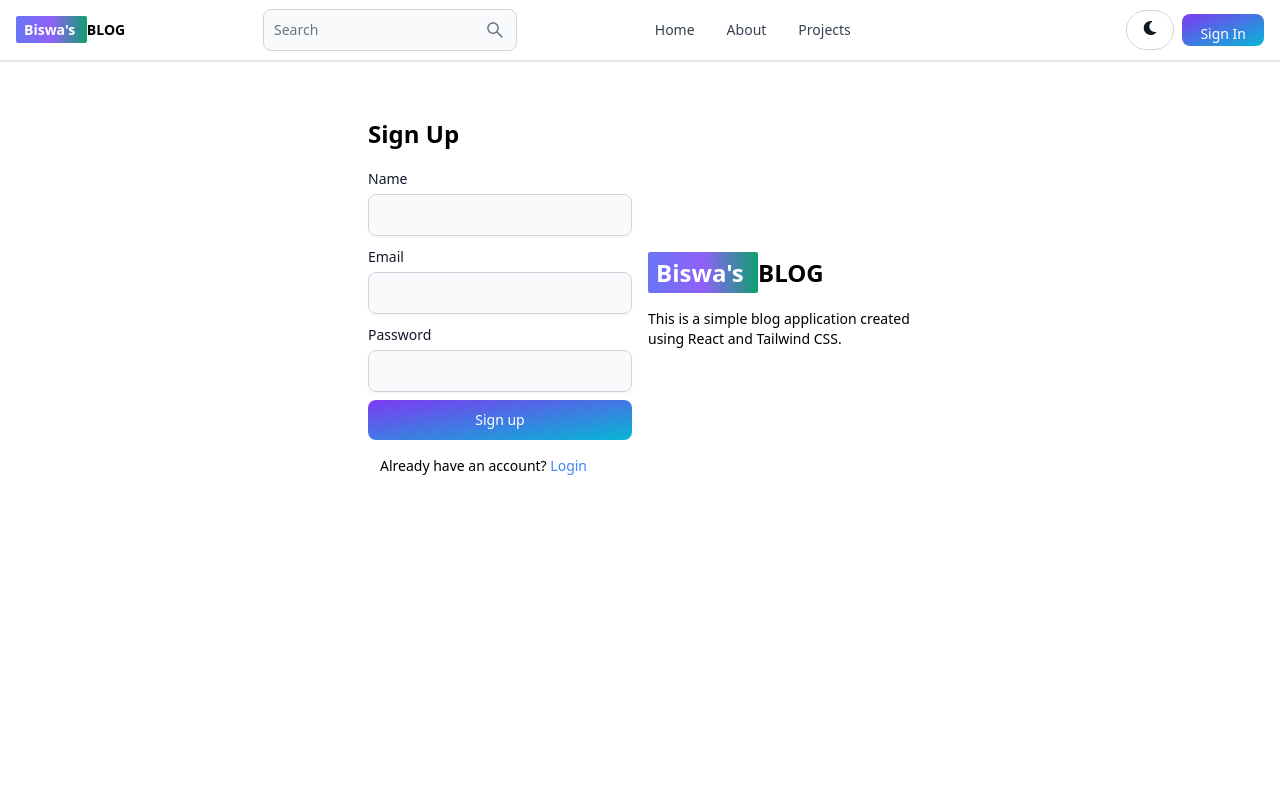
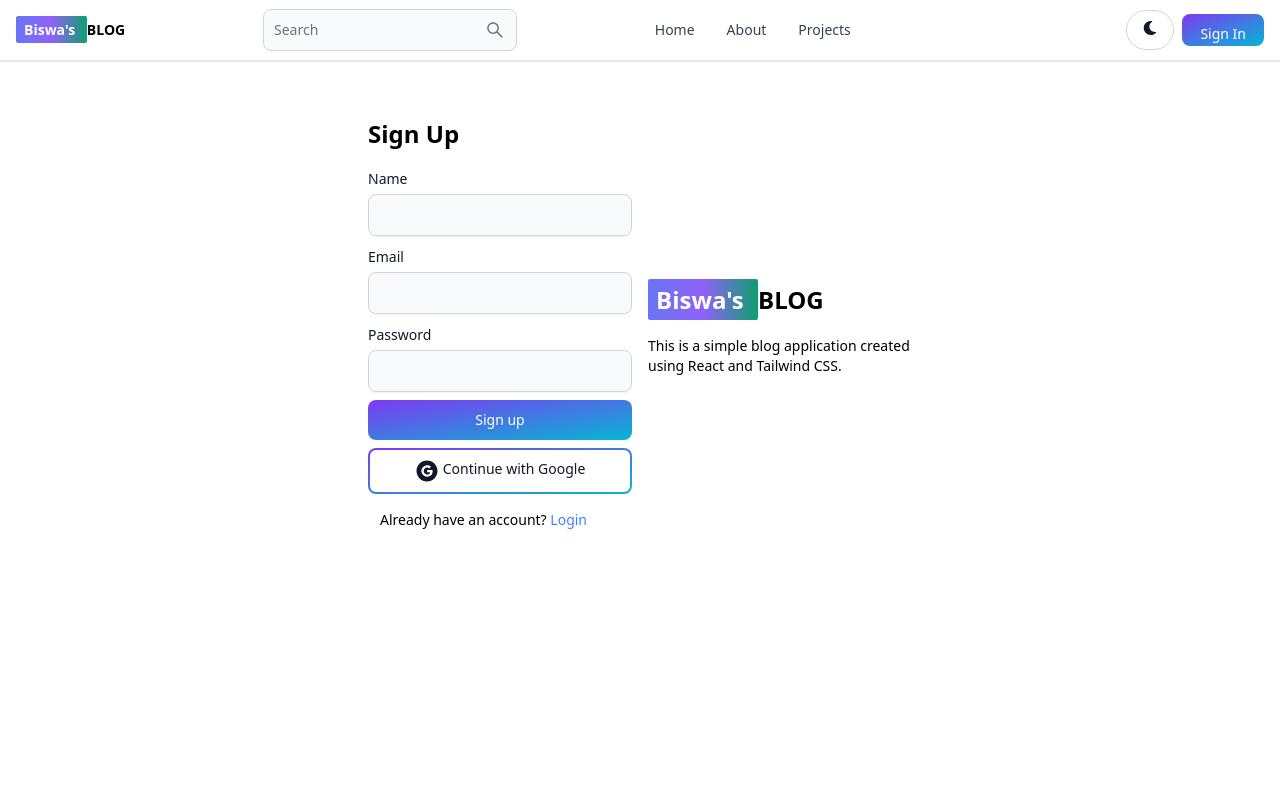
Before and after one commit to lipu0052/MyBlog, a React (Vite) app in the folder client/: page /signup in a window 1280 px wide. Shown: the top 800 px of the page. Built offline with nearby package versions, Linux system fonts and the light colour scheme.

Commit message:
google auth

```diff
--- a/client/package.json
+++ b/client/package.json
@@ -10,10 +10,13 @@
     "preview": "vite preview"
   },
   "dependencies": {
+    "@reduxjs/toolkit": "^2.2.3",
+    "firebase": "^10.10.0",
     "flowbite-react": "^0.7.5",
     "react": "^18.2.0",
     "react-dom": "^18.2.0",
     "react-icons": "^5.0.1",
+    "react-redux": "^9.1.0",
     "react-router-dom": "^6.22.3",
     "vite": "^5.2.7"
   },
--- /dev/null
+++ b/client/src/components/GoogleAuth.jsx
@@ -0,0 +1,36 @@
+import React from "react";
+import { Button } from "flowbite-react";
+import { AiFillGoogleCircle } from "react-icons/ai";
+import { signInWithPopup, GoogleAuthProvider, getAuth } from "firebase/auth";
+import { app } from "../firebase"; // Ensure you import your initialized Firebase app
+
+const GoogleAuth = () => {
+  const auth = getAuth(app);
+
+  const handleGoogleAuth = async () => {
+    const provider = new GoogleAuthProvider();
+    provider.setCustomParameters({ prompt: "select_account" });
+    try {
+      const result = await signInWithPopup(auth, provider);
+      console.log(result);
+      // Handle successful authentication
+    } catch (error) {
+      console.error("Google authentication failed:", error);
+      // Handle authentication failure
+    }
+  };
+
+  return (
+    <Button
+      gradientDuoTone="purpleToBlue"
+      outline
+      className="mt-2 w-full"
+      onClick={handleGoogleAuth}
+    >
+      <AiFillGoogleCircle className="w-6 h-6 mr-1" />
+      Continue with Google
+    </Button>
+  );
+};
+
+export default GoogleAuth;
--- a/client/src/components/SignUp.jsx
+++ b/client/src/components/SignUp.jsx
@@ -1,6 +1,7 @@
 import React, { useState } from "react";
 import { Link, useNavigate } from "react-router-dom";
 import { TextInput, Label, Button, Alert, Spinner } from "flowbite-react";
+import GoogleAuth from "./GoogleAuth";
 
 const SignUp = () => {
   const navigate = useNavigate();
@@ -103,6 +104,7 @@ const SignUp = () => {
                   "Sign up"
                 )}
               </Button>
+              <GoogleAuth />
             </div>
           </form>
           <p className="text-black-600  text-sm m-3">
--- a/client/src/components/Signin.jsx
+++ b/client/src/components/Signin.jsx
@@ -1,6 +1,7 @@
 import React, { useState } from "react";
 import { Link, useNavigate } from "react-router-dom";
 import { TextInput, Label, Button, Alert, Spinner } from "flowbite-react";
+import GoogleAuth from "./GoogleAuth";
 
 const Signin = () => {
   const navigate = useNavigate();
@@ -95,6 +96,7 @@ const Signin = () => {
                 )}
               </Button>
             </div>
+            <GoogleAuth />
           </form>
           <p className="text-black-600  text-sm m-3">
             Don't have an account?{" "}
--- /dev/null
+++ b/client/src/firebase.js
@@ -0,0 +1,17 @@
+// Import the functions you need from the SDKs you need
+import { initializeApp } from "firebase/app";
+// TODO: Add SDKs for Firebase products that you want to use
+// https://firebase.google.com/docs/web/setup#available-libraries
+
+// Your web app's Firebase configuration
+const firebaseConfig = {
+  apiKey: "AIzaSyBF0Tak4-nhwiyoN-InGpXqL7zXKXlKohQ",
+  authDomain: "mern-blog-1774f.firebaseapp.com",
+  projectId: "mern-blog-1774f",
+  storageBucket: "mern-blog-1774f.appspot.com",
+  messagingSenderId: "832836968536",
+  appId: "1:832836968536:web:d8a5faa505957e1a0eaa2d",
+};
+
+// Initialize Firebase
+export const app = initializeApp(firebaseConfig);
```
Also changed, not shown: 1 other file (tests, documents, lock files or other folders).
